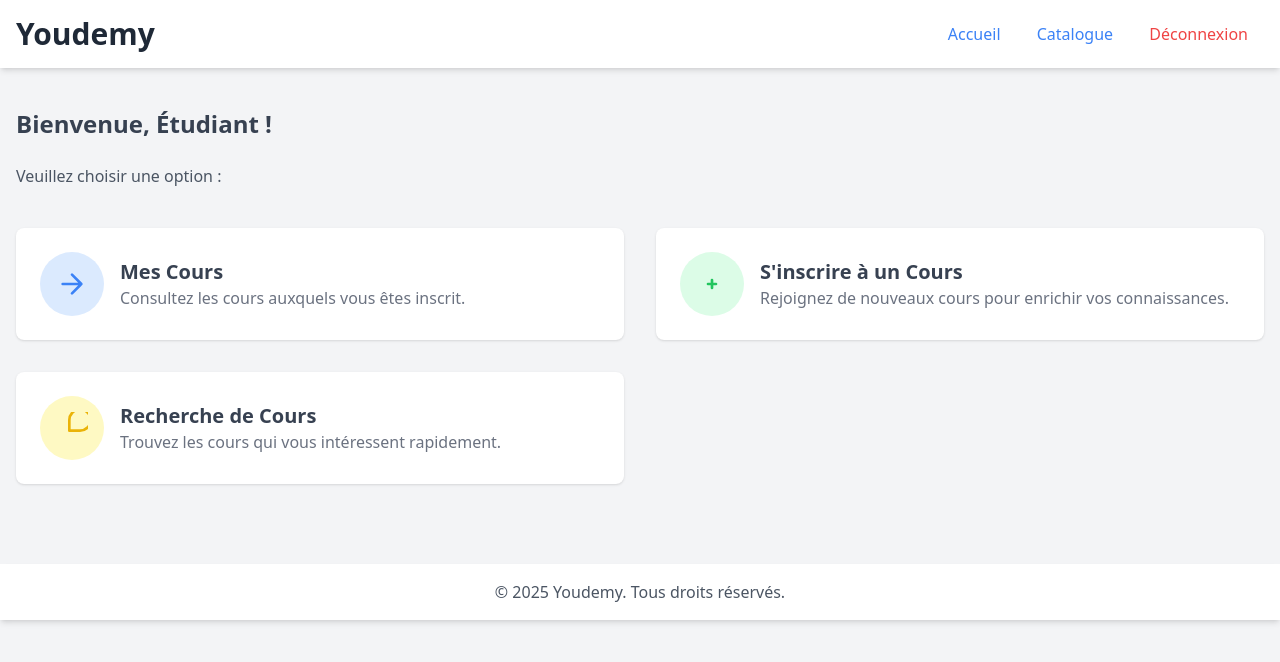
After one commit to hamza-saaf/Youdemy_Brief_11, a PHP site: page /app/views/etudiants/home.php in a window 1280 px wide. The commit adds this page. Shown: the top 662 px of the page. Run offline with PHP 8.4, Linux system fonts and the light colour scheme; some libraries are stand-ins or nearby versions.

Commit message:
creation du pages home pour tout user

```diff
--- /dev/null
+++ b/app/controllers/AuthController.php
@@ -0,0 +1,4 @@
+<?php
+
+
+?>
--- a/app/views/cours/index.php
+++ b/app/views/cours/index.php
@@ -3,7 +3,7 @@
 <head>
     <meta charset="UTF-8">
     <meta name="viewport" content="width=device-width, initial-scale=1.0">
-    <title>Catalogue des Cours - Youdemy</title>
+    <title>Catalogue des Cours -Youdemy</title>
     <script src="https://cdn.tailwindcss.com"></script>
 
 </head>
@@ -11,7 +11,7 @@
     <!-- Header Section -->
     <header class="bg-white shadow-md py-4">
         <div class="container mx-auto px-4">
-            <h1 class="text-2xl font-bold text-gray-800">Youdemy - Catalogue des Cours</h1>
+            <h1 class="text-2xl font-bold text-gray-800">Catalogue des Cours</h1>
         </div>
     </header>
 
--- /dev/null
+++ b/app/views/etudiants/home.php
@@ -0,0 +1,82 @@
+<!DOCTYPE html>
+<html lang="en">
+<head>
+    <meta charset="UTF-8">
+    <meta name="viewport" content="width=device-width, initial-scale=1.0">
+    <title>Youdemy - Étudiant</title>
+    <script src="https://cdn.tailwindcss.com"></script>
+</head>
+<body class="bg-gray-100">
+    <!-- Header -->
+    <header class="bg-white shadow-md py-4">
+        <div class="container mx-auto px-4 flex justify-between items-center">
+            <h1 class="text-3xl font-bold text-gray-800">Youdemy</h1>
+            <nav>
+                <a href="home.php" class="text-blue-500 hover:text-blue-700 px-4">Accueil</a>
+                <a href="catalogue.php" class="text-blue-500 hover:text-blue-700 px-4">Catalogue</a>
+                <a href="logout.php" class="text-red-500 hover:text-red-700 px-4">Déconnexion</a>
+            </nav>
+        </div>
+    </header>
+
+    <!-- Main Content -->
+    <main class="container mx-auto px-4 py-10">
+        <h2 class="text-2xl font-bold text-gray-700 mb-6">Bienvenue, Étudiant !</h2>
+        <p class="text-gray-600 mb-10">Veuillez choisir une option :</p>
+
+        <div class="grid grid-cols-1 md:grid-cols-2 gap-8">
+            <!-- Mes Cours -->
+            <a href="../cours/index.php" class="block p-6 bg-white rounded-lg shadow hover:shadow-md transition">
+                <div class="flex items-center">
+                    <div class="text-blue-500 bg-blue-100 p-4 rounded-full">
+                        <svg class="w-8 h-8" xmlns="http://www.w3.org/2000/svg" fill="none" viewBox="0 0 24 24" stroke="currentColor">
+                            <path stroke-linecap="round" stroke-linejoin="round" stroke-width="2" d="M5 12h14M12 5l7 7-7 7" />
+                        </svg>
+                    </div>
+                    <div class="ml-4">
+                        <h3 class="text-xl font-semibold text-gray-700">Mes Cours</h3>
+                        <p class="text-gray-500">Consultez les cours auxquels vous êtes inscrit.</p>
+                    </div>
+                </div>
+            </a>
+
+            <!-- Inscription à un Cours -->
+            <a href="inscription.php" class="block p-6 bg-white rounded-lg shadow hover:shadow-md transition">
+                <div class="flex items-center">
+                    <div class="text-green-500 bg-green-100 p-4 rounded-full">
+                        <svg class="w-8 h-8" xmlns="http://www.w3.org/2000/svg" fill="none" viewBox="0 0 24 24" stroke="currentColor">
+                            <path stroke-linecap="round" stroke-linejoin="round" stroke-width="2" d="M9 12h6m-3-3v6" />
+                        </svg>
+                    </div>
+                    <div class="ml-4">
+                        <h3 class="text-xl font-semibold text-gray-700">S'inscrire à un Cours</h3>
+                        <p class="text-gray-500">Rejoignez de nouveaux cours pour enrichir vos connaissances.</p>
+                    </div>
+                </div>
+            </a>
+
+            <!-- Recherche de Cours -->
+            <a href="recherche.php" class="block p-6 bg-white rounded-lg shadow hover:shadow-md transition">
+                <div class="flex items-center">
+                    <div class="text-yellow-500 bg-yellow-100 p-4 rounded-full">
+                        <svg class="w-8 h-8" xmlns="http://www.w3.org/2000/svg" fill="none" viewBox="0 0 24 24" stroke="currentColor">
+                            <path stroke-linecap="round" stroke-linejoin="round" stroke-width="2" d="M10 6a8 8 0 118 8h-8v-8z" />
+                        </svg>
+                    </div>
+                    <div class="ml-4">
+                        <h3 class="text-xl font-semibold text-gray-700">Recherche de Cours</h3>
+                        <p class="text-gray-500">Trouvez les cours qui vous intéressent rapidement.</p>
+                    </div>
+                </div>
+            </a>
+        </div>
+    </main>
+
+    <!-- Footer -->
+    <footer class="bg-white shadow-md py-4 mt-10">
+        <div class="container mx-auto px-4 text-center">
+            <p class="text-gray-600">&copy; 2025 Youdemy. Tous droits réservés.</p>
+        </div>
+    </footer>
+</body>
+</html>
```
Also changed, not shown: app/views/enseignant/home.php (added, +79 -0 lines).
